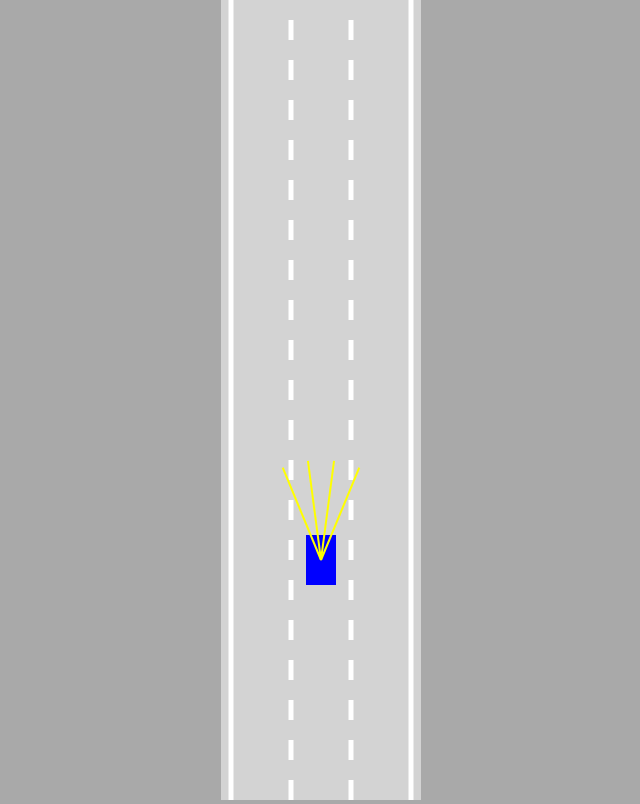
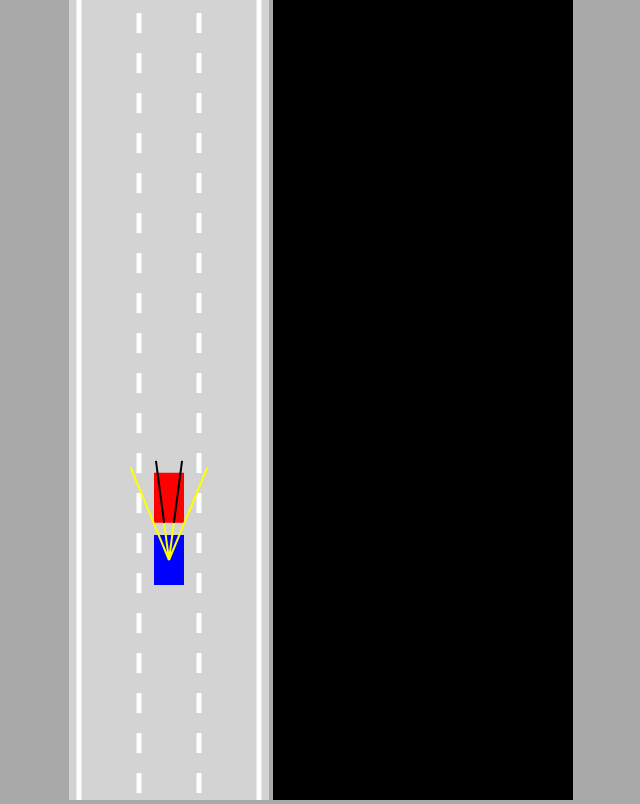
Before and after one commit to SBimsara/Self-Driving-Car, a plain HTML site: page index.html in a window 1280 px wide. Shown: the whole page, without its empty margins (319-959 px from the left). Drawn offline with Linux system fonts and the light colour scheme.

Commit message:
created neural network

```diff
--- a/car.js
+++ b/car.js
@@ -1,3 +1,4 @@
+
 class Car {
     constructor(x,y,width,height,controlType, maxSpeed=3){
         this.x = x;
@@ -12,8 +13,11 @@ class Car {
         this.angle = 0;
         this.damaged = false;
 
+        this.useBrain = controlType=="AI";
+
         if(controlType!="DUMMY"){
             this.sensor = new Sensor(this);
+            this.brain = new NeuralNetwork([this.sensor.rayCount, 6, 4]);
         }
 
         this.controls = new Controls(controlType);
@@ -28,6 +32,16 @@ class Car {
         }
         if(this.sensor){
             this.sensor.update(roadBorders,traffic);
+            const offset = this.sensor.readings.map(e => e==null ? 0: 1-e.offset);
+            const outputs = NeuralNetwork.feedForward(offset, this.brain);
+
+            if(this.useBrain){
+                this.controls.forward = outputs[0];
+                this.controls.left = outputs[1];
+                this.controls.right = outputs[2];
+                this.controls.reverse = outputs[3];
+
+            }
         }
     }
 
--- a/index.html
+++ b/index.html
@@ -5,12 +5,14 @@
     <link rel="stylesheet" type="text/css" href="style.css">
   </head>
   <body>
-    <canvas id="myCanvas"></canvas>
+    <canvas id="carCanvas"></canvas>
+    <canvas id="networkCanvas"></canvas>
     <script src="sensor.js"></script>
     <script src="utils.js"></script>
     <script src="road.js"></script>
     <script src="controls.js"></script>
     <script src="car.js"></script>
+    <script src="network.js"></script>
     <script src="main.js"></script>
   </body>
 </html>
--- a/main.js
+++ b/main.js
@@ -1,9 +1,14 @@
-const canvas = document.getElementById("myCanvas");
-canvas.width=200;
+const carCanvas = document.getElementById("carCanvas");
+carCanvas.width=200;
 
-const ctx = canvas.getContext("2d");
-const road = new Road(canvas.width/2, canvas.width*0.9);
-const car = new Car(road.getLaneCenter(1),100,30,50,"KEYS");
+const networkCanvas = document.getElementById("networkCanvas");
+networkCanvas.width=300;
+
+const carCtx = carCanvas.getContext("2d");
+const networkCtx = networkCanvas.getContext("2d");
+
+const road = new Road(carCanvas.width/2, carCanvas.width*0.9);
+const car = new Car(road.getLaneCenter(1),100,30,50,"AI");
 const traffic = [
     new Car(road.getLaneCenter(1),-100,30,50,"DUMMY",2),
 ];
@@ -18,17 +23,18 @@ function animate(){
     }
     car.update(road.borders,traffic);
 
-    canvas.height=window.innerHeight;
+    carCanvas.height=window.innerHeight;
+    networkCanvas.height=window.innerHeight;
 
-    ctx.save();
-    ctx.translate(0, -car.y+canvas.height*0.7);
+    carCtx.save();
+    carCtx.translate(0, -car.y+carCanvas.height*0.7);
 
     for(let i=0; i<traffic.length; i++){
-        traffic[i].draw(ctx,"red");
+        traffic[i].draw(carCtx,"red");
     }
-    road.draw(ctx);
-    car.draw(ctx,"blue");
+    road.draw(carCtx);
+    car.draw(carCtx,"blue");
 
-    ctx.restore();
+    carCtx.restore();
     requestAnimationFrame(animate);
 }
--- /dev/null
+++ b/network.js
@@ -0,0 +1,71 @@
+class NeuralNetwork{
+    constructor(neuronCounts){
+        this.levels = [];
+
+        for(let i=0; i<neuronCounts.length-1; i++){
+            this.levels.push(new Level(neuronCounts[i], neuronCounts[i+1]));
+        }
+    }
+
+    static feedForward(givenInputs, network){
+        let outputs = Level.feedForward(givenInputs, network.levels[0]);
+
+        for(let i=1; i<network.levels.length; i++){
+            outputs = Level.feedForward(outputs, network.levels[i]);
+        }
+        return outputs;
+    }
+}
+
+class Level{
+    constructor(inputCount, outputCount) {
+        this.inputs = new Array(inputCount);
+        this.outputs = new Array(outputCount);
+        this.biases = new Array(outputCount);
+
+        this.weights = [];
+
+        for(let i=0; i<inputCount; i++){
+            this.weights[i] = new Array(outputCount);
+        }
+
+        Level.#randomize(this);
+    }
+
+
+
+
+    static #randomize(level) {
+        for(let i=0; i<level.inputs.length; i++){
+            for(let j=0; j<level.outputs.length; j++){
+                level.weights[i][j] = Math.random()*2-1;
+            }
+        }
+
+        for (let i=0; i<level.biases.length; i++){
+            level.biases[i] = Math.random()*2-1;
+        }
+    }
+
+    static feedForward(givenInputs, level){
+        for(let i=0; i<level.inputs.length; i++){
+            level.inputs[i] = givenInputs[i];
+        }
+
+        for(let i=0; i<level.outputs.length; i++){
+            let sum = 0;
+            for(let j=0; j<level.inputs.length; j++){
+                sum += level.inputs[j] * level.weights[j][i];
+            }
+
+            if(sum > level.biases[i]){
+                level.outputs[i] = 1;
+            }
+            else{
+                level.outputs[i] = 0;
+            }
+        }
+
+        return level.outputs;
+    }
+}
--- a/style.css
+++ b/style.css
@@ -5,6 +5,10 @@ body{
     text-align: center;
 }
 
-#myCanvas{
+#carCanvas{
     background: lightgray;
 }
+
+#networkCanvas{
+    background: black;
+}
```
